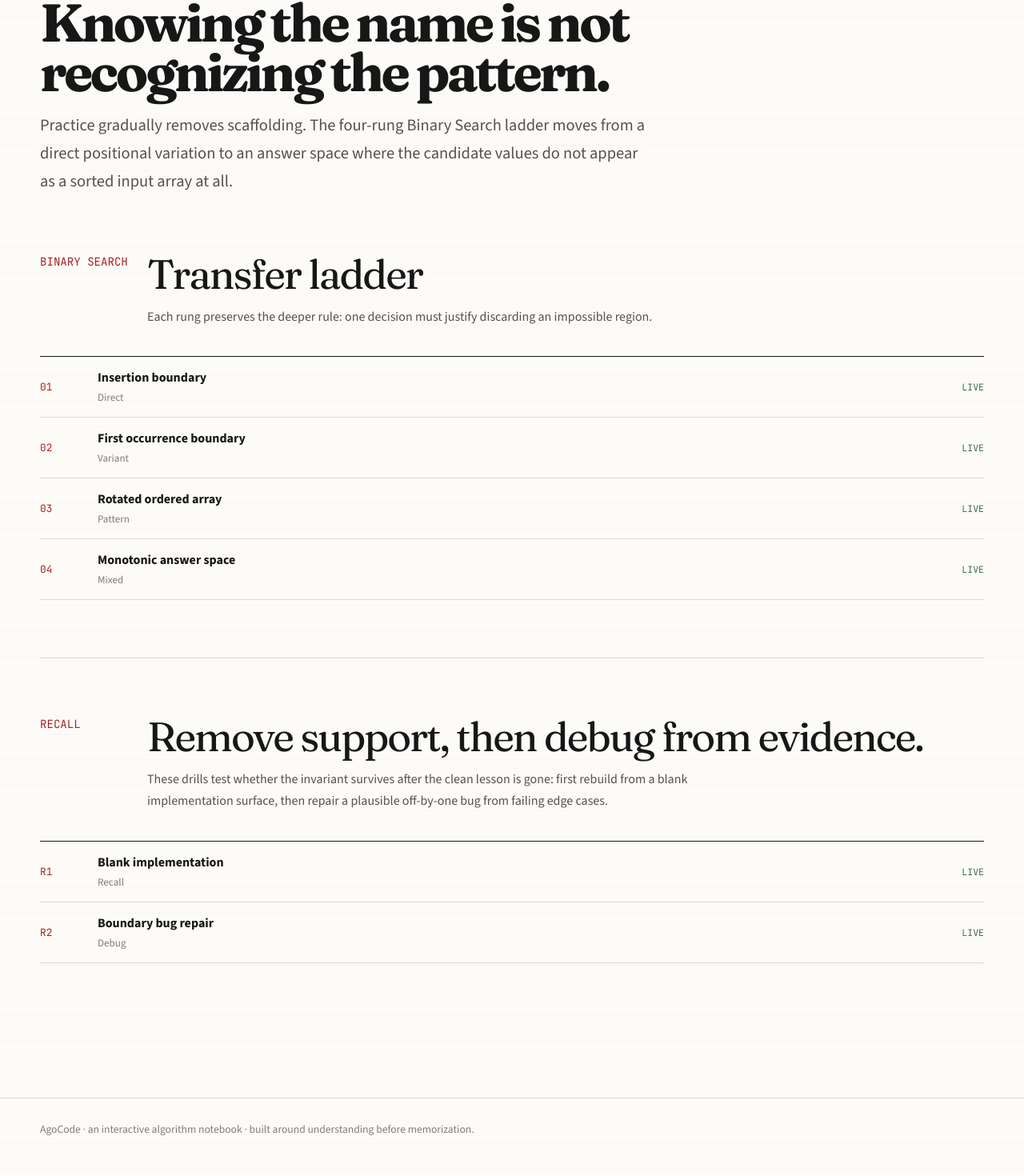
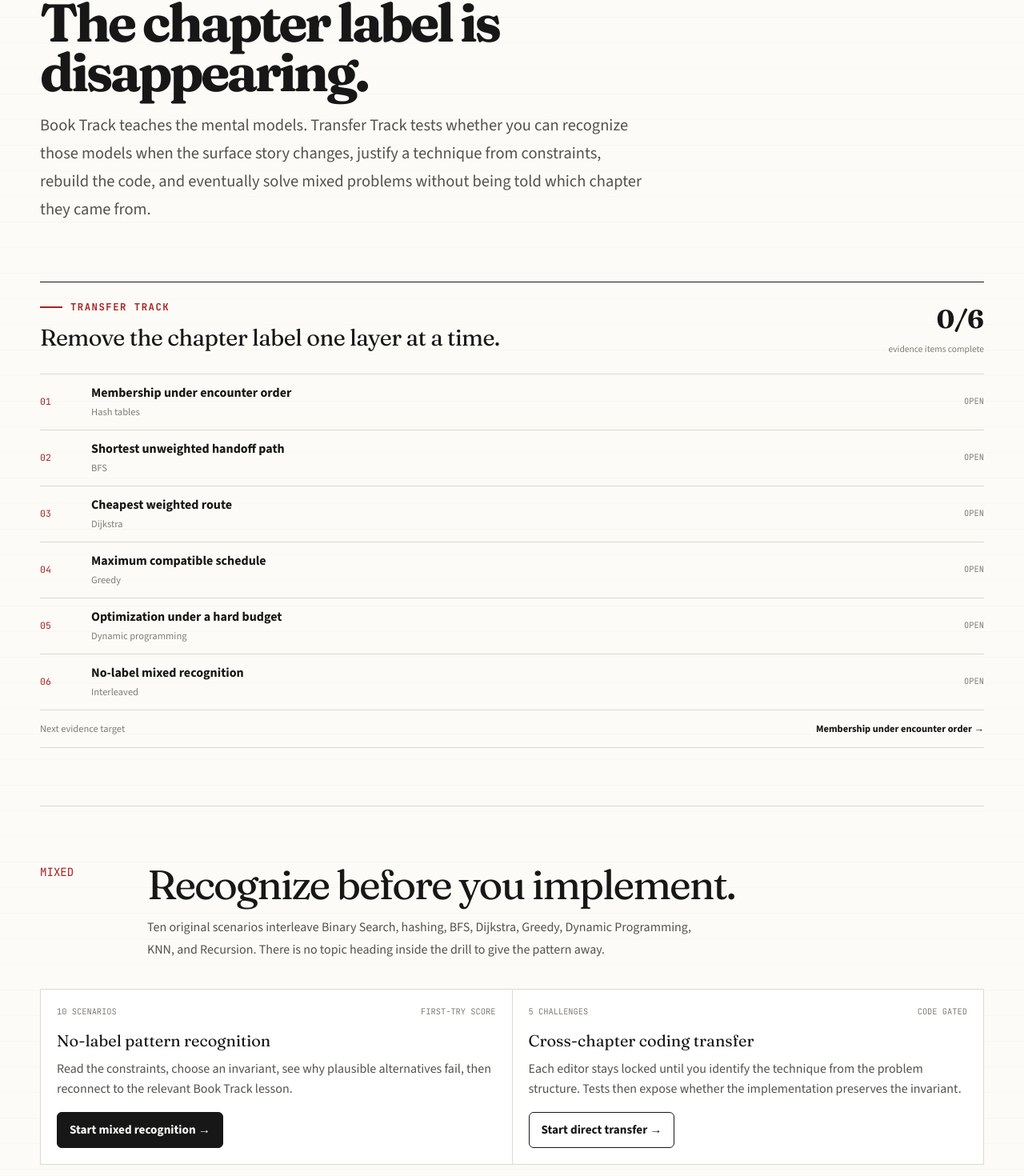
Before and after one commit to anatwork14/agocode, a Next.js app: page /practice in a window 1280 px wide. Shown: the part 171-1641 px from the top of the page at 80% size. Built offline with nearby package versions, Linux system fonts and the light colour scheme.

Commit message:
feat: turn Practice into the Transfer Track

```diff
--- a/app/practice/page.tsx
+++ b/app/practice/page.tsx
@@ -1,15 +1,21 @@
 import Link from "next/link";
+import { TransferTrackMap } from "@/components/practice/TransferTrackMap";
 
-export const metadata = { title: "Practice" };
+export const metadata = { title: "Transfer Track" };
 
-const ladder = [
-  ["01", "Insertion boundary", "Direct", "/practice/binary-search"],
-  ["02", "First occurrence boundary", "Variant", "/practice/binary-search/boundary"],
-  ["03", "Rotated ordered array", "Pattern", "/practice/binary-search/rotated"],
-  ["04", "Monotonic answer space", "Mixed", "/practice/binary-search/answer-space"],
+const directChallenges = [
+  ["01", "First repeated badge", "Hash membership", "/practice/hash-membership", "Preserve encounter order while replacing repeated scans with direct membership."],
+  ["02", "Fewest package handoffs", "BFS", "/practice/bfs-handoffs", "Recognize that all edges cost one and shortest means fewest hops."],
+  ["03", "Cheapest courier route", "Dijkstra", "/practice/dijkstra-route", "Switch from edge count to accumulated non-negative path cost."],
+  ["04", "Maximum studio schedule", "Greedy", "/practice/greedy-schedule", "Choose the local finish-time rule that preserves the most future room."],
+  ["05", "Fixed study budget", "Dynamic programming", "/practice/dp-budget", "Define reusable constrained subproblems when a local ratio rule can fail."],
 ] as const;
 
-const recallDrills = [
+const binarySearchLadder = [
+  ["B1", "Insertion boundary", "Direct", "/practice/binary-search"],
+  ["B2", "First occurrence boundary", "Variant", "/practice/binary-search/boundary"],
+  ["B3", "Rotated ordered array", "Pattern", "/practice/binary-search/rotated"],
+  ["B4", "Monotonic answer space", "Mixed", "/practice/binary-search/answer-space"],
   ["R1", "Blank implementation", "Recall", "/practice/binary-search/rebuild"],
   ["R2", "Boundary bug repair", "Debug", "/practice/binary-search/bug-repair"],
 ] as const;
@@ -19,28 +25,61 @@ export default function PracticePage() {
     <main className="page">
       <div className="site-shell">
         <div className="eyebrow">Transfer mode</div>
-        <h1 className="editorial-title editorial-title--compact">Knowing the name is not recognizing the pattern.</h1>
+        <h1 className="editorial-title editorial-title--compact">The chapter label is disappearing.</h1>
         <p className="lede">
-          Practice gradually removes scaffolding. The four-rung Binary Search ladder moves from a direct positional
-          variation to an answer space where the candidate values do not appear as a sorted input array at all.
+          Book Track teaches the mental models. Transfer Track tests whether you can recognize those models when the
+          surface story changes, justify a technique from constraints, rebuild the code, and eventually solve mixed
+          problems without being told which chapter they came from.
         </p>
 
         <section className="section">
+          <TransferTrackMap />
+        </section>
+
+        <section className="section">
           <div className="section-heading">
-            <div className="section-heading__index">BINARY SEARCH</div>
+            <div className="section-heading__index">MIXED</div>
             <div>
-              <h2>Transfer ladder</h2>
-              <p>Each rung preserves the deeper rule: one decision must justify discarding an impossible region.</p>
+              <h2>Recognize before you implement.</h2>
+              <p>
+                Ten original scenarios interleave Binary Search, hashing, BFS, Dijkstra, Greedy, Dynamic Programming,
+                KNN, and Recursion. There is no topic heading inside the drill to give the pattern away.
+              </p>
+            </div>
+          </div>
+
+          <div className="practice-domain-grid">
+            <article className="practice-domain-card">
+              <div className="practice-domain-card__meta"><span>10 scenarios</span><span>first-try score</span></div>
+              <h3>No-label pattern recognition</h3>
+              <p>Read the constraints, choose an invariant, see why plausible alternatives fail, then reconnect to the relevant Book Track lesson.</p>
+              <Link className="button button--primary" href="/practice/mixed">Start mixed recognition →</Link>
+            </article>
+            <article className="practice-domain-card">
+              <div className="practice-domain-card__meta"><span>5 challenges</span><span>code gated</span></div>
+              <h3>Cross-chapter coding transfer</h3>
+              <p>Each editor stays locked until you identify the technique from the problem structure. Tests then expose whether the implementation preserves the invariant.</p>
+              <Link className="button" href="/practice/hash-membership">Start direct transfer →</Link>
+            </article>
+          </div>
+        </section>
+
+        <section className="section">
+          <div className="section-heading">
+            <div className="section-heading__index">DIRECT TRANSFER</div>
+            <div>
+              <h2>Same concept. Different surface story.</h2>
+              <p>These challenges deliberately avoid copying examples from the book or external problem sites.</p>
             </div>
           </div>
 
           <div className="practice-ladder">
-            {ladder.map(([number, title, level, href]) => (
+            {directChallenges.map(([number, title, technique, href, description]) => (
               <Link className="practice-ladder__row" href={href} key={number}>
                 <span className="practice-ladder__number">{number}</span>
                 <div>
                   <strong>{title}</strong>
-                  <span>{level}</span>
+                  <span>{technique} · {description}</span>
                 </div>
                 <span className="practice-ladder__status practice-ladder__status--live">Live</span>
               </Link>
@@ -50,27 +89,42 @@ export default function PracticePage() {
 
         <section className="section">
           <div className="section-heading">
-            <div className="section-heading__index">RECALL</div>
+            <div className="section-heading__index">BINARY SEARCH LAB</div>
             <div>
-              <h2>Remove support, then debug from evidence.</h2>
+              <h2>Keep the deeper transfer ladder.</h2>
               <p>
-                These drills test whether the invariant survives after the clean lesson is gone: first rebuild from a
-                blank implementation surface, then repair a plausible off-by-one bug from failing edge cases.
+                Binary Search already has a mature progression from exact lookup to boundaries, rotated structure,
+                monotonic answer spaces, blank reconstruction, and debugging from failed tests.
               </p>
             </div>
           </div>
 
           <div className="practice-ladder">
-            {recallDrills.map(([number, title, level, href]) => (
+            {binarySearchLadder.map(([number, title, level, href]) => (
               <Link className="practice-ladder__row" href={href} key={number}>
                 <span className="practice-ladder__number">{number}</span>
-                <div>
-                  <strong>{title}</strong>
-                  <span>{level}</span>
-                </div>
+                <div><strong>{title}</strong><span>{level}</span></div>
                 <span className="practice-ladder__status practice-ladder__status--live">Live</span>
               </Link>
             ))}
+          </div>
+        </section>
+
+        <section className="section">
+          <div className="section-heading">
+            <div className="section-heading__index">RULE</div>
+            <div>
+              <h2>Do not measure progress only by solved count.</h2>
+              <p>
+                Strong transfer evidence is: recognize the technique before hints, explain the invariant, implement it
+                from a sparse scaffold, pass edge cases, then retrieve the idea again after a delay.
+              </p>
+            </div>
+          </div>
+          <div className="action-row">
+            <Link className="button" href="/learn">Reconnect to Book Track</Link>
+            <Link className="button" href="/review">Open spaced review</Link>
+            <Link className="button button--primary" href="/practice/mixed">Test recognition now →</Link>
           </div>
         </section>
       </div>
```
